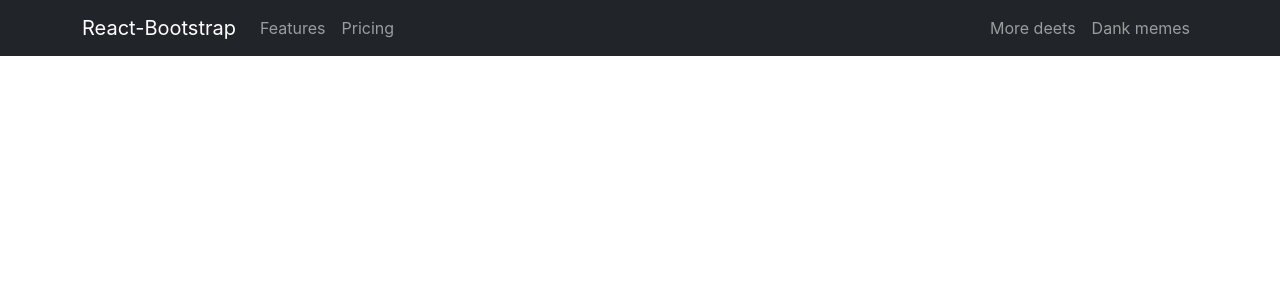
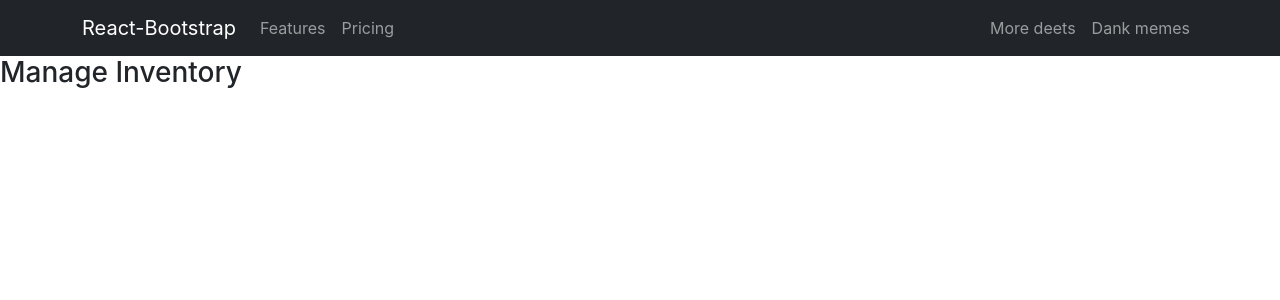
Before and after one commit to AbdMamun1999/warehouse-management-client-site, a React (Create React App) app: page /manageInventory in a window 1280 px wide. Shown: the top 300 px of the page. Built offline with nearby package versions, Linux system fonts and the light colour scheme.

Commit message:
added manage inventory button, manage inventory page,manage inventory route

```diff
--- a/src/App.js
+++ b/src/App.js
@@ -2,6 +2,7 @@ import { Route, Routes } from 'react-router-dom';
 import './App.css';
 import Header from './Components/Header/Header';
 import HomePage from './Components/HomePage/HomePage';
+import ManageInventory from './Components/ManageInventory/ManageInventory';
 import QunatityUpdate from './Components/QuantityUpdata/QunatityUpdate';
 
 function App() {
@@ -11,6 +12,7 @@ function App() {
      <Routes>
        <Route path='/' element={<HomePage></HomePage>}></Route>
        <Route path='/inventory/:inventoryId' element={<QunatityUpdate></QunatityUpdate>}></Route>
+       <Route path='/manageInventory' element={<ManageInventory></ManageInventory>}></Route>
      </Routes>
     </div>
   );
--- a/src/Components/Header/Header.js
+++ b/src/Components/Header/Header.js
@@ -1,12 +1,13 @@
 import React from 'react';
 import { Container, Nav, Navbar } from 'react-bootstrap';
+import { Link } from 'react-router-dom';
 
 const Header = () => {
     return (
         <div>
             <Navbar collapseOnSelect expand="lg" bg="dark" variant="dark">
   <Container>
-  <Navbar.Brand href="#home">React-Bootstrap</Navbar.Brand>
+  <Navbar.Brand as={Link} to="/">React-Bootstrap</Navbar.Brand>
   <Navbar.Toggle aria-controls="responsive-navbar-nav" />
   <Navbar.Collapse id="responsive-navbar-nav">
     <Nav className="me-auto">
--- a/src/Components/Inventories/Inventories.js
+++ b/src/Components/Inventories/Inventories.js
@@ -1,24 +1,23 @@
 import axios from 'axios';
 import React, { useEffect, useState } from 'react';
+import { useNavigate } from 'react-router-dom';
 import Inventory from '../Inventory/Inventory';
 import './inventories.css'
 
 const Inventories = () => {
     const [inventories, setInventories] = useState([])
+    const navigate = useNavigate()
 
     useEffect(()=>{
         axios.get('http://localhost:5000/inventory')
         .then(response =>{
             const {data} = response;
             setInventories(data)
-            console.log(response)
         })
     },[])
 
-    console.log(inventories)
-
     return (
-        <div>
+        <div className='text-center'>
             <h1 className='text-center'>Inventory</h1>
             <div className='inventories-container'>
                 {
@@ -28,7 +27,7 @@ const Inventories = () => {
                     ></Inventory>)
                 }
             </div>
-
+                <button onClick={()=>navigate('/manageInventory')}>Manage Inventory</button>
         </div>
     );
 };
--- /dev/null
+++ b/src/Components/ManageInventory/ManageInventory.js
@@ -0,0 +1,12 @@
+import React, { useEffect, useState } from 'react';
+
+const ManageInventory = () => {
+
+    return (
+        <div>
+            <h3>Manage Inventory</h3>
+        </div>
+    );
+};
+
+export default ManageInventory;
```
